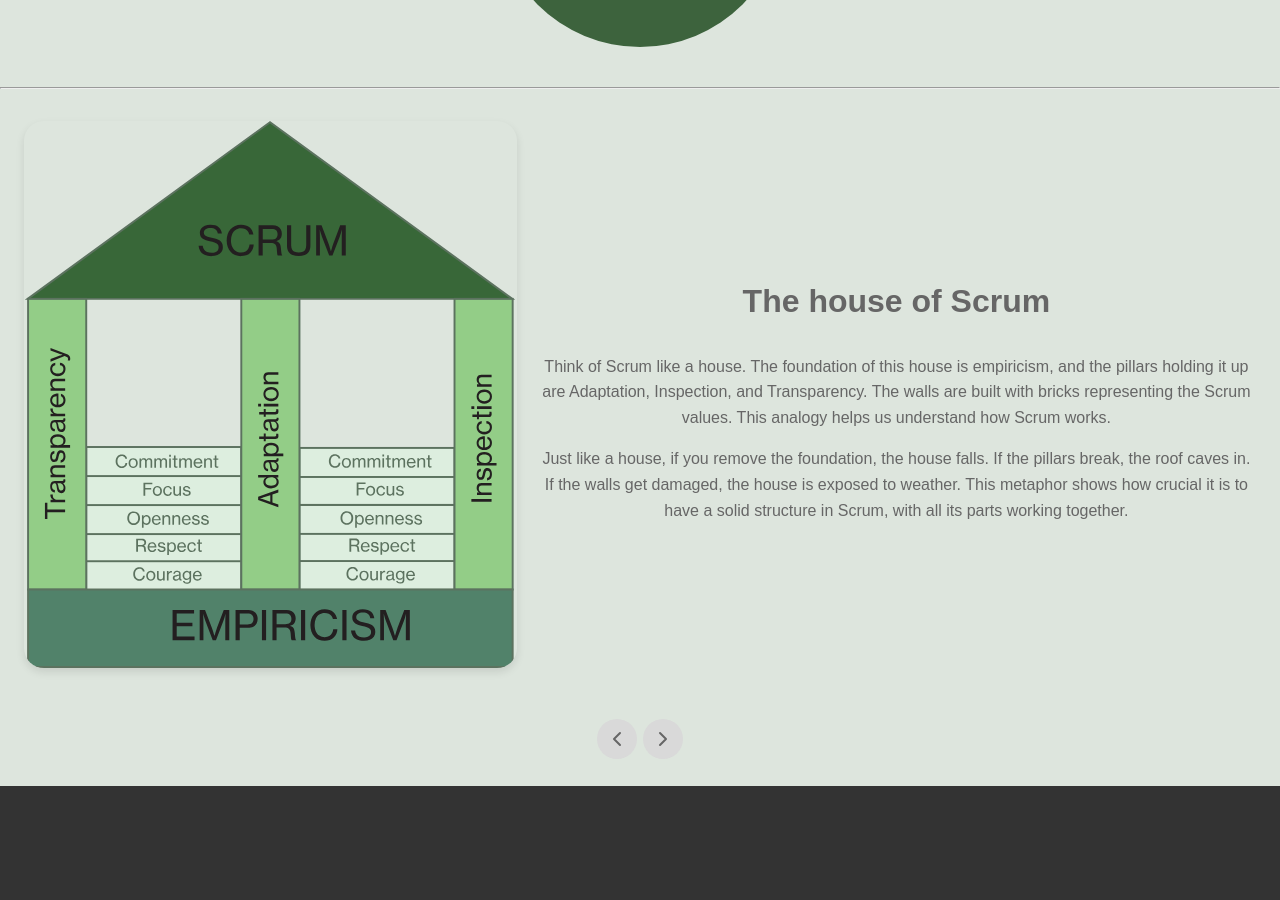
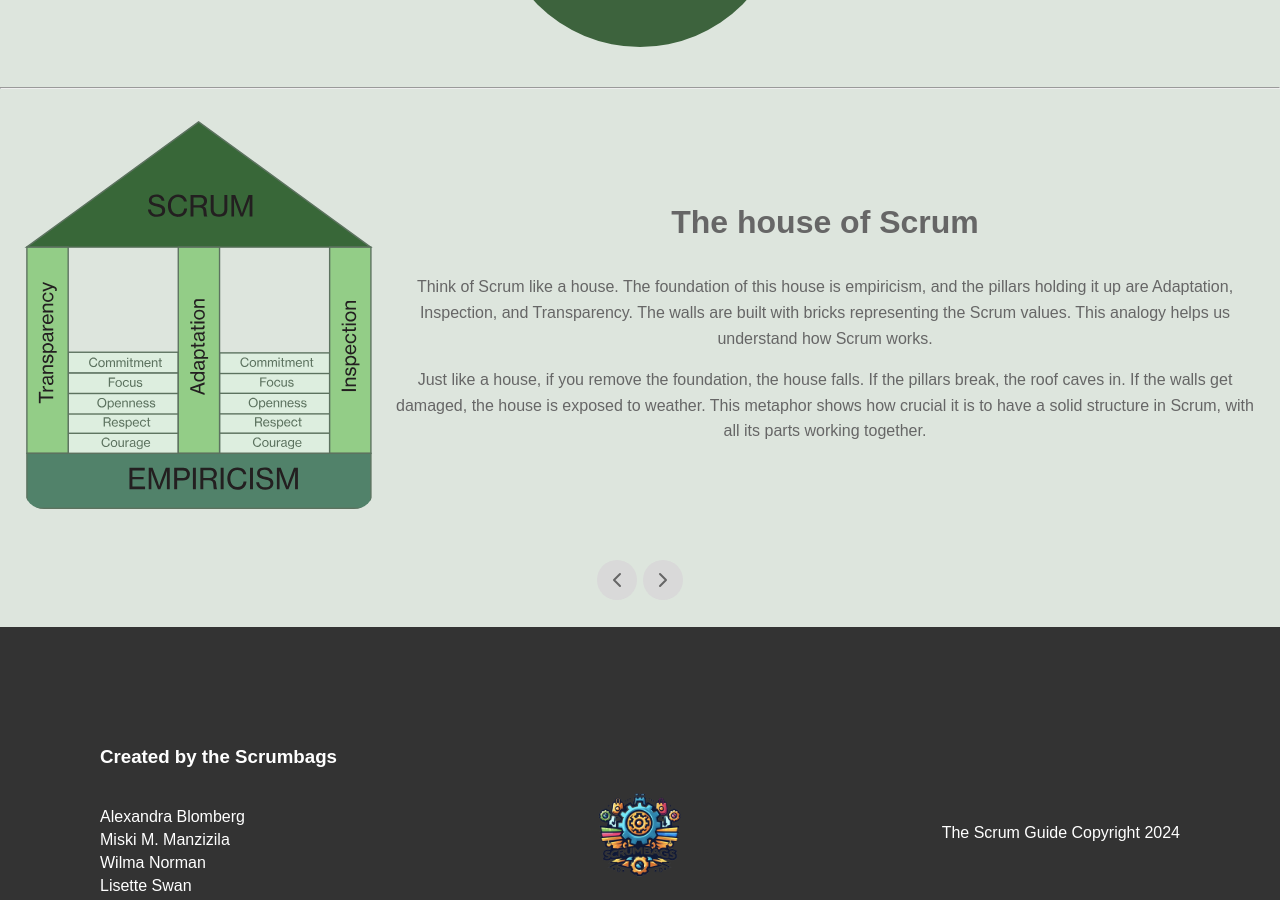
Before and after one commit to Memai2023/scrum-guide, a React (Vite) app: page /essence in a window 1280 px wide. Shown: the part 3600-4500 px from the top of the page. Built offline with nearby package versions, Linux system fonts and the light colour scheme; a web font is replaced by a local one.

Commit message:
make the img bigger in mobile

```diff
--- a/src/Components/Essence/HouseOfScrum/HouseOfScrum.module.css
+++ b/src/Components/Essence/HouseOfScrum/HouseOfScrum.module.css
@@ -10,10 +10,9 @@
 
 .container img {
     border-radius: 20px;
-    width: 40%;
+    width: 100%;
     max-width: 300px;
     height: auto;
-    box-shadow: 0 4px 8px rgba(0, 0, 0, 0.1);
 }
 
 .title {
@@ -42,7 +41,7 @@
     }
 
     .container img {
-        max-width: 50%;
+        max-width: 350px;
         margin-bottom: 0;
         margin-right: 20px;
     }
```
